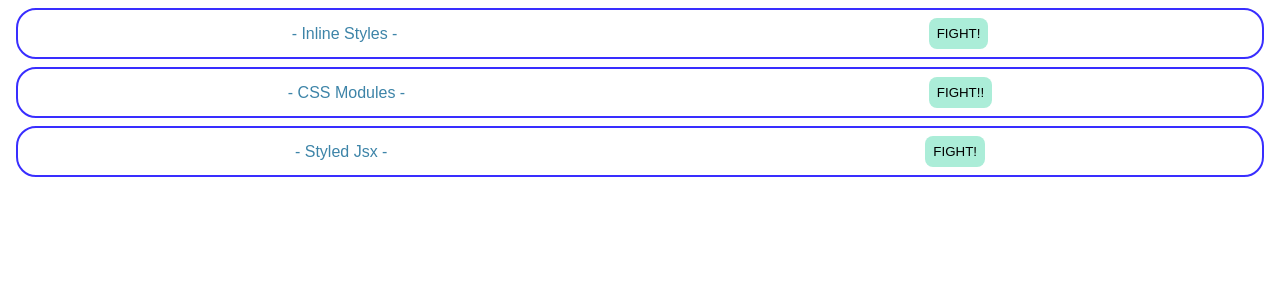
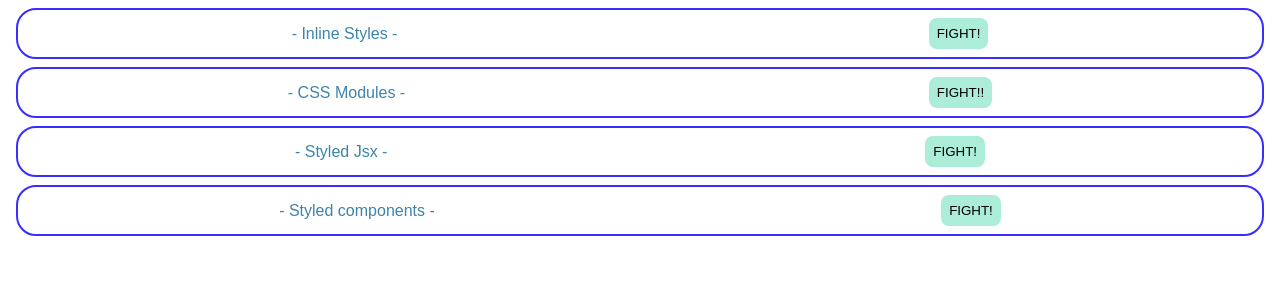
Before and after one commit to ko-to-mi-san/sandbox-react-jissen, a React (Create React App) app: page / in a window 1280 px wide. Shown: the top 300 px of the page. Built offline with nearby package versions, Linux system fonts and the light colour scheme.

Commit message:
styledcomponents

```diff
--- a/package.json
+++ b/package.json
@@ -9,6 +9,7 @@
     "react": "17.0.2",
     "react-dom": "17.0.2",
     "react-scripts": "4.0.0",
+    "styled-components": "5.3.3",
     "styled-jsx": "5.0.0"
   },
   "devDependencies": {
--- a/src/App.js
+++ b/src/App.js
@@ -1,6 +1,7 @@
 import { CssModules } from "./components/CssModules";
 import { InlineStyle } from "./components/InlineStyle";
 import { StyledJsx } from "./components/StyledJsx";
+import { StyledComponents } from "./components/StyledComponents";
 
 import "./styles.css";
 
@@ -10,6 +11,7 @@
       <InlineStyle />
       <CssModules />
       <StyledJsx />
+      <StyledComponents />
     </div>
   );
 }
--- /dev/null
+++ b/src/components/StyledComponents.jsx
@@ -0,0 +1,37 @@
+import styled from "styled-components";
+
+export const StyledComponents = () => {
+  return (
+    <SContainer>
+      <STitle>- Styled components -</STitle>
+      <SButton>FIGHT!</SButton>
+    </SContainer>
+  );
+};
+
+const SContainer = styled.div`
+  border: solid 2px #392eff;
+  border-radius: 20px;
+  padding: 8px;
+  margin: 8px;
+  display: flex;
+  justify-content: space-around;
+  align-items: center;
+`;
+
+const STitle = styled.p`
+  margin: 0;
+  color: #3d84a8;
+`;
+
+const SButton = styled.button`
+  background-color: #abedd8;
+  border: none;
+  padding: 8px;
+  border-radius: 8px;
+  &:hover {
+    background-color: #46cdcf;
+    color: #fff;
+    cursor: pointer;
+  }
+`;
```
